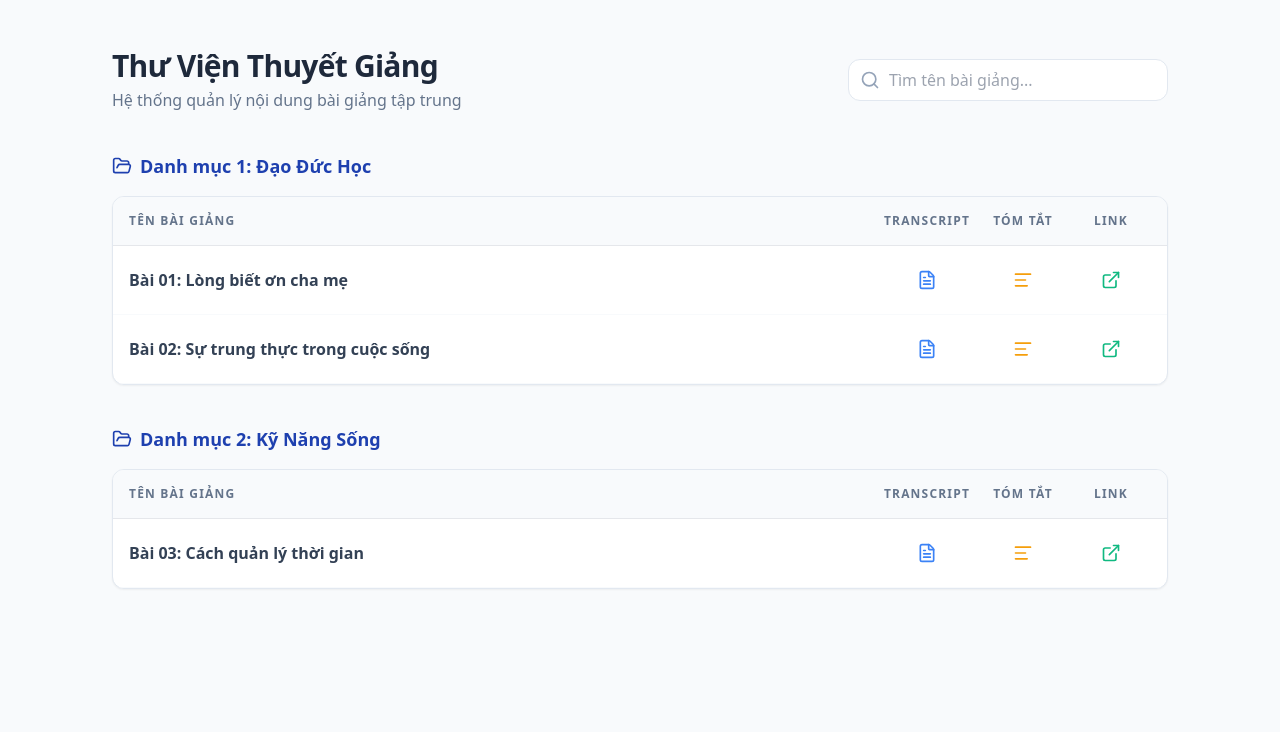
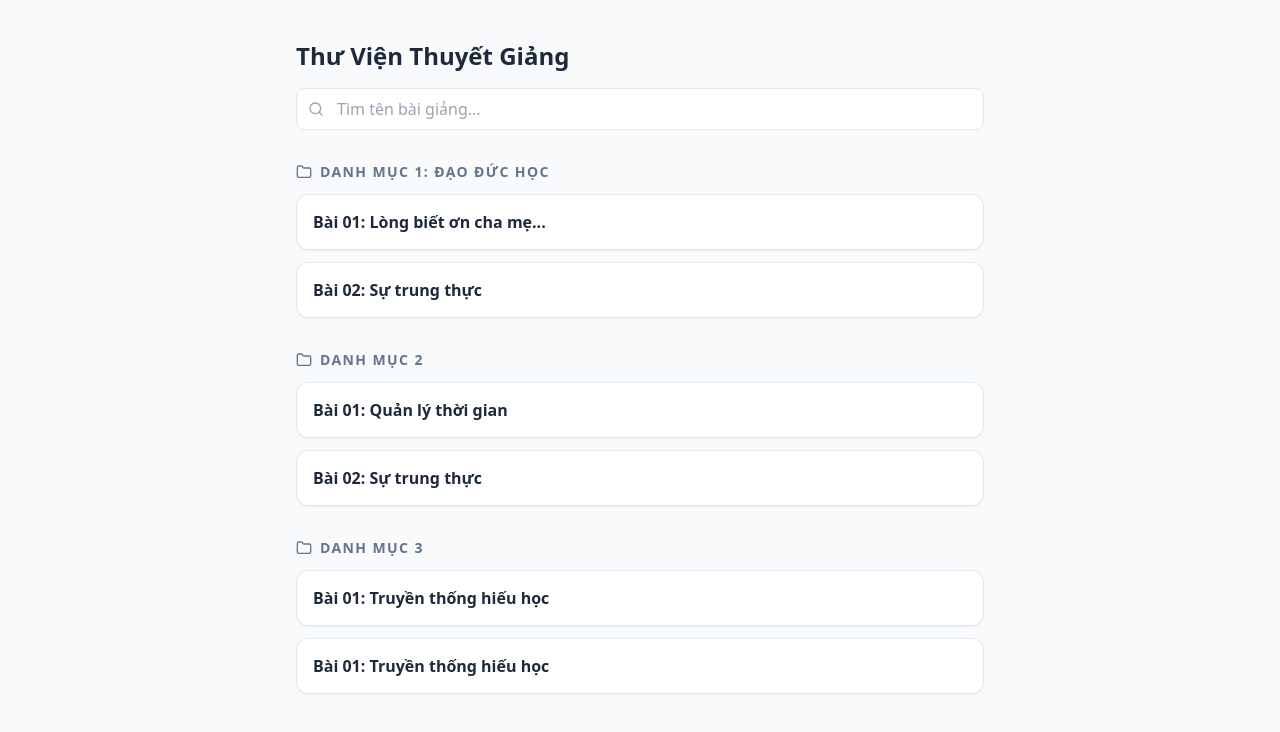
Before and after one commit to HoangLong23f3g2/giaoly, a plain HTML site: page index.html in a window 1280 px wide. Drawn offline with nearby package versions, Linux system fonts and the light colour scheme.

Commit message:
Update index.html

```diff
--- a/index.html
+++ b/index.html
@@ -3,27 +3,40 @@
 <head>
     <meta charset="UTF-8">
     <meta name="viewport" content="width=device-width, initial-scale=1.0">
-    <title>Quản Lý Thuyết Giảng Thông Minh</title>
+    <title>Thư Viện Thuyết Giảng</title>
     <script src="https://cdn.tailwindcss.com"></script>
     <script src="https://unpkg.com/lucide@latest"></script>
     <style>
-        .file-row:hover { background-color: #f8fafc; border-left: 4px solid #3b82f6; }
-        .modal-open { overflow: hidden; }
+        /* Hiệu ứng hover mạnh hơn cho lựa chọn */
+        .lecture-card:hover {
+            border-color: #3b82f6;
+            background-color: #f0f7ff;
+            transition: all 0.3s ease;
+        }
+        .options-panel {
+            transition: all 0.3s ease-out;
+            max-height: 0;
+            overflow: hidden;
+            opacity: 0;
+        }
+        .options-panel.show {
+            max-height: 100px;
+            opacity: 1;
+            margin-top: 12px;
+            padding-top: 12px;
+            border-top: 1px solid #e2e8f0;
+        }
     </style>
 </head>
 <body class="bg-slate-50 min-h-screen font-sans text-slate-900">
 
-    <div class="max-w-6xl mx-auto p-6 md:p-12">
-        <div class="flex flex-col md:flex-row justify-between items-start md:items-center mb-10 gap-4">
-            <div>
-                <h1 class="text-3xl font-extrabold text-slate-800 tracking-tight">Thư Viện Thuyết Giảng</h1>
-                <p class="text-slate-500 mt-1">Hệ thống quản lý nội dung bài giảng tập trung</p>
-            </div>
-
-            <div class="relative w-full md:w-80">
-                <i data-lucide="search" class="absolute left-3 top-1/2 -translate-y-1/2 text-slate-400 w-5 h-5"></i>
+    <div class="max-w-3xl mx-auto p-4 md:p-10">
+        <div class="mb-8">
+            <h1 class="text-2xl font-extrabold text-slate-800">Thư Viện Thuyết Giảng</h1>
+            <div class="mt-4 relative">
+                <i data-lucide="search" class="absolute left-3 top-1/2 -translate-y-1/2 text-slate-400 w-4 h-4"></i>
                 <input type="text" id="searchInput" placeholder="Tìm tên bài giảng..."
-                       class="w-full pl-10 pr-4 py-2 rounded-xl border border-slate-200 focus:ring-2 focus:ring-blue-500 outline-none transition">
+                       class="w-full pl-10 pr-4 py-2 rounded-lg border border-slate-200 focus:ring-2 focus:ring-blue-500 outline-none">
             </div>
         </div>
 
@@ -31,117 +44,113 @@
     </div>
 
     <div id="modal" class="fixed inset-0 bg-slate-900/60 hidden z-50 flex items-center justify-center p-4 backdrop-blur-sm">
-        <div class="bg-white rounded-2xl shadow-2xl w-full max-w-3xl max-h-[85vh] flex flex-col transition-all scale-95 opacity-0" id="modalContent">
-            <div class="p-6 border-b flex justify-between items-center bg-slate-50 rounded-t-2xl">
-                <h3 id="modalTitle" class="text-xl font-bold text-slate-800"></h3>
-                <button onclick="closeModal()" class="p-2 hover:bg-red-100 text-slate-400 hover:text-red-500 rounded-full transition">
-                    <i data-lucide="x" class="w-6 h-6"></i>
-                </button>
+        <div class="bg-white rounded-2xl shadow-2xl w-full max-w-2xl max-h-[80vh] flex flex-col">
+            <div class="p-5 border-b flex justify-between items-center">
+                <h3 id="modalTitle" class="font-bold text-slate-800"></h3>
+                <button onclick="closeModal()" class="text-slate-400 hover:text-red-500"><i data-lucide="x"></i></button>
             </div>
-            <div id="modalBody" class="p-8 overflow-y-auto text-slate-700 leading-relaxed text-lg whitespace-pre-line"></div>
-            <div class="p-6 border-t flex flex-col sm:flex-row justify-end gap-3 bg-slate-50 rounded-b-2xl">
-                <button onclick="downloadDocx()" class="flex items-center justify-center gap-2 bg-blue-600 hover:bg-blue-700 text-white px-6 py-3 rounded-xl font-semibold shadow-lg shadow-blue-200 transition active:scale-95">
-                    <i data-lucide="file-down"></i> Tải file Word (.docx)
+            <div id="modalBody" class="p-6 overflow-y-auto text-slate-700 whitespace-pre-line leading-relaxed"></div>
+            <div class="p-4 border-t flex justify-end">
+                <button onclick="downloadDocx()" class="flex items-center gap-2 bg-blue-600 hover:bg-blue-700 text-white px-4 py-2 rounded-lg font-medium transition">
+                    <i data-lucide="download" class="w-4 h-4"></i> Tải .docx
                 </button>
             </div>
         </div>
     </div>
 
     <script>
-        /**********************************************************
-         * 1. PHẦN DỮ LIỆU (BẠN CHỈ CẦN CHỈNH SỬA Ở ĐÂY)
-         **********************************************************/
         const lectureData = [
 					{
 						categoryName: "Danh mục 1: Đạo Đức Học",
 						lectures: [
 							{
-                        name: "Bài 01: Lòng biết ơn cha mẹ",
-                        transcript: "Nội dung transcript đầy đủ của bài 1...",
-                        summary: "Tóm tắt ngắn gọn bài 1: Công lao và cách báo hiếu.",
-                        link: "https://youtube.com/link1"
+								name: "Bài 01: Lòng biết ơn cha mẹ...",
+								transcript: `Nội dung bài 1...`,
+								summary: "Tóm tắt bài 1...",
+								link: "#"
 							},
+
 							{
-                        name: "Bài 02: Sự trung thực trong cuộc sống",
-                        transcript: "Nội dung bài 2 nói về sự thật...",
-                        summary: "Tóm tắt bài 2: Giá trị của lời nói thật.",
+								name: "Bài 02: Sự trung thực",
+								transcript: `Nội dung bài 2...`,
+								summary: "Tóm tắt bài 2...",
 								link: "#"
-                    }
+							} // Không có dấu phẩy ở bài cuối cùng trong một danh mục
 						]
-            },
+					}, // PHẢI CÓ DẤU PHẨY Ở ĐÂY để ngăn cách giữa các danh mục
 					{
-                categoryName: "Danh mục 2: Kỹ Năng Sống",
+						categoryName: "Danh mục 2",
 						lectures: [
 							{
-                        name: "Bài 03: Cách quản lý thời gian",
-                        transcript: "Nội dung chi tiết về Pomodoro và Ma trận Eisenhower...",
-                        summary: "Tóm tắt: 5 bước để làm chủ thời gian.",
-                        link: "https://example.com"
-                    }
+								name: "Bài 01: Quản lý thời gian",
+								transcript: `Nội dung về thời gian...`,
+								summary: "Tóm tắt quản lý thời gian...",
+								link: "https://youtube.com/..."
+							},
+
+							{
+								name: "Bài 02: Sự trung thực",
+								transcript: `Nội dung bài 2...`,
+								summary: "Tóm tắt bài 2...",
+								link: "#"
+							} // Không có dấu phẩy ở bài cuối cùng trong một danh mục
+						]
+					}, // Dấu phẩy tiếp theo nếu còn danh mục thứ 3
+					{
+						categoryName: "Danh mục 3",
+						lectures: [
+							{
+								name: "Bài 01: Truyền thống hiếu học",
+								transcript: `Nội dung bài học...`,
+								summary: "Tóm tắt bài học...",
+								link: "#"
+							},
+
+							{
+								name: "Bài 01: Truyền thống hiếu học",
+								transcript: `Nội dung bài học...`,
+								summary: "Tóm tắt bài học...",
+								link: "#"
+							},
 						]
 					}
-            // Để thêm danh mục mới, copy khối { categoryName: "...", lectures: [...] } vào đây
 		];
 
-        /**********************************************************
-         * 2. PHẦN LOGIC XỬ LÝ (KHÔNG CẦN THAY ĐỔI)
-         **********************************************************/
-
-        // Khởi tạo icons
-        lucide.createIcons();
-
-        let currentTitle = "";
-        let currentContent = "";
-
-        // Hàm hiển thị dữ liệu ra màn hình
-        // Hàm hiển thị dữ liệu ra màn hình (Đã sửa lỗi hiển thị cột)
         function renderLectures(data) {
             const container = document.getElementById('categoryContainer');
             container.innerHTML = '';
 
             data.forEach((category, catIndex) => {
                 const catSection = document.createElement('div');
-				catSection.className = 'mb-10';
+                catSection.className = 'mb-8';
                 catSection.innerHTML = `
-					<h2 class="text-lg font-bold text-blue-800 mb-4 flex items-center gap-2">
-						<i data-lucide="folder-open" class="w-5 h-5"></i>
-						${category.categoryName}
+                    <h2 class="text-sm font-bold text-slate-500 uppercase tracking-widest mb-3 flex items-center gap-2">
+                        <i data-lucide="folder" class="w-4 h-4"></i> ${category.categoryName}
                     </h2>
-
-					<div class="bg-white rounded-xl shadow-sm border border-slate-200 overflow-hidden">
-						<div class="flex bg-slate-50 p-4 font-bold text-slate-500 text-xs uppercase tracking-widest border-b">
-							<div class="flex-1">Tên Bài Giảng</div> <div class="w-24 text-center">Transcript</div> <div class="w-24 text-center">Tóm Tắt</div>    <div class="w-20 text-center">Link</div>       </div>
-						<div id="cat-list-${catIndex}"></div>
-					</div>
+                    <div id="cat-list-${catIndex}" class="space-y-3"></div>
                 `;
                 container.appendChild(catSection);
 
                 const listContainer = document.getElementById(`cat-list-${catIndex}`);
-				category.lectures.forEach(lec => {
+                category.lectures.forEach((lec, lecIndex) => {
+                    const lectureId = `lec-${catIndex}-${lecIndex}`;
                     const row = document.createElement('div');
-					// file-row giờ dùng flex để các cột icon khít lại với nhau
-					row.className = 'file-row flex p-4 border-b border-slate-50 items-center transition-all duration-200';
+                    row.className = 'lecture-card bg-white p-4 rounded-xl border border-slate-200 shadow-sm cursor-pointer';
                     row.innerHTML = `
-						<div class="flex-1 font-semibold text-slate-700 pr-4 truncate">${lec.name}</div>
-
-						<div class="w-24 text-center">
-							<button onclick="openModal('${lec.name} - Transcript', \`${lec.transcript}\`)"
-									class="p-2 text-blue-500 hover:bg-blue-50 rounded-lg transition inline-flex justify-center">
-								<i data-lucide="file-text" class="w-5 h-5"></i>
+                        <div onclick="toggleOptions('${lectureId}')">
+                            <div class="text-slate-800 font-semibold leading-snug break-words">
+                                ${lec.name}
+                            </div>
+                        </div>
+                        <div id="${lectureId}" class="options-panel flex gap-2 md:gap-6 justify-start">
+                            <button onclick="openModal('${lec.name} - Transcript', \`${lec.transcript}\`)" class="flex items-center gap-1.5 text-blue-600 font-medium text-sm hover:underline">
+                                <i data-lucide="file-text" class="w-4 h-4"></i> Transcript
                             </button>
-						</div>
-
-						<div class="w-24 text-center">
-							<button onclick="openModal('${lec.name} - Tóm tắt', \`${lec.summary}\`)"
-									class="p-2 text-amber-500 hover:bg-amber-50 rounded-lg transition inline-flex justify-center">
-								<i data-lucide="align-left" class="w-5 h-5"></i>
+                            <button onclick="openModal('${lec.name} - Tóm tắt', \`${lec.summary}\`)" class="flex items-center gap-1.5 text-amber-600 font-medium text-sm hover:underline">
+                                <i data-lucide="align-left" class="w-4 h-4"></i> Tóm tắt
                             </button>
-						</div>
-
-						<div class="w-20 text-center">
-							<a href="${lec.link}" target="_blank"
-							   class="p-2 text-emerald-500 hover:bg-emerald-50 rounded-lg inline-flex justify-center transition">
-								<i data-lucide="external-link" class="w-5 h-5"></i>
+                            <a href="${lec.link}" target="_blank" class="flex items-center gap-1.5 text-emerald-600 font-medium text-sm hover:underline">
+                                <i data-lucide="external-link" class="w-4 h-4"></i> Link
                             </a>
                         </div>
                     `;
@@ -151,42 +160,24 @@
             lucide.createIcons();
         }
 
-        // Tìm kiếm bài giảng
-        document.getElementById('searchInput').addEventListener('input', function(e) {
-            const term = e.target.value.toLowerCase();
-            const filteredData = lectureData.map(cat => ({
-                ...cat,
-                lectures: cat.lectures.filter(lec => lec.name.toLowerCase().includes(term))
-            })).filter(cat => cat.lectures.length > 0);
-            renderLectures(filteredData);
+        function toggleOptions(id) {
+            // Đóng các cái khác (nếu muốn)
+            document.querySelectorAll('.options-panel').forEach(el => {
+                if(el.id !== id) el.classList.remove('show');
             });
+            // Mở cái hiện tại
+            document.getElementById(id).classList.toggle('show');
+        }
 
-        // Modal Logic
+        // Logic Modal & Download giữ nguyên từ bản trước
+        let currentTitle = "", currentContent = "";
         function openModal(title, content) {
-            currentTitle = title;
-            currentContent = content;
+            currentTitle = title; currentContent = content;
             document.getElementById('modalTitle').innerText = title;
             document.getElementById('modalBody').innerText = content;
-
-            const modal = document.getElementById('modal');
-            const contentBox = document.getElementById('modalContent');
-
-            modal.classList.remove('hidden');
-            setTimeout(() => {
-                contentBox.classList.remove('scale-95', 'opacity-0');
-            }, 10);
-            document.body.classList.add('modal-open');
+            document.getElementById('modal').classList.remove('hidden');
         }
-
-        function closeModal() {
-            const modal = document.getElementById('modal');
-            const contentBox = document.getElementById('modalContent');
-            contentBox.classList.add('scale-95', 'opacity-0');
-            setTimeout(() => {
-                modal.classList.add('hidden');
-                document.body.classList.remove('modal-open');
-            }, 200);
-        }
+        function closeModal() { document.getElementById('modal').classList.add('hidden'); }
 
         function downloadDocx() {
             const header = "<html xmlns:o='urn:schemas-microsoft-com:office:office' xmlns:w='urn:schemas-microsoft-com:office:word' xmlns='http://www.w3.org/TR/REC-html40'><head><meta charset='utf-8'></head><body>";
@@ -200,7 +191,15 @@
             link.click();
         }
 
-        // Lần đầu tiên chạy
+        document.getElementById('searchInput').addEventListener('input', function(e) {
+            const term = e.target.value.toLowerCase();
+            const filteredData = lectureData.map(cat => ({
+                ...cat,
+                lectures: cat.lectures.filter(lec => lec.name.toLowerCase().includes(term))
+            })).filter(cat => cat.lectures.length > 0);
+            renderLectures(filteredData);
+        });
+
         renderLectures(lectureData);
     </script>
 </body>
```
Lines whose indentation alone changed are shown as unchanged.
